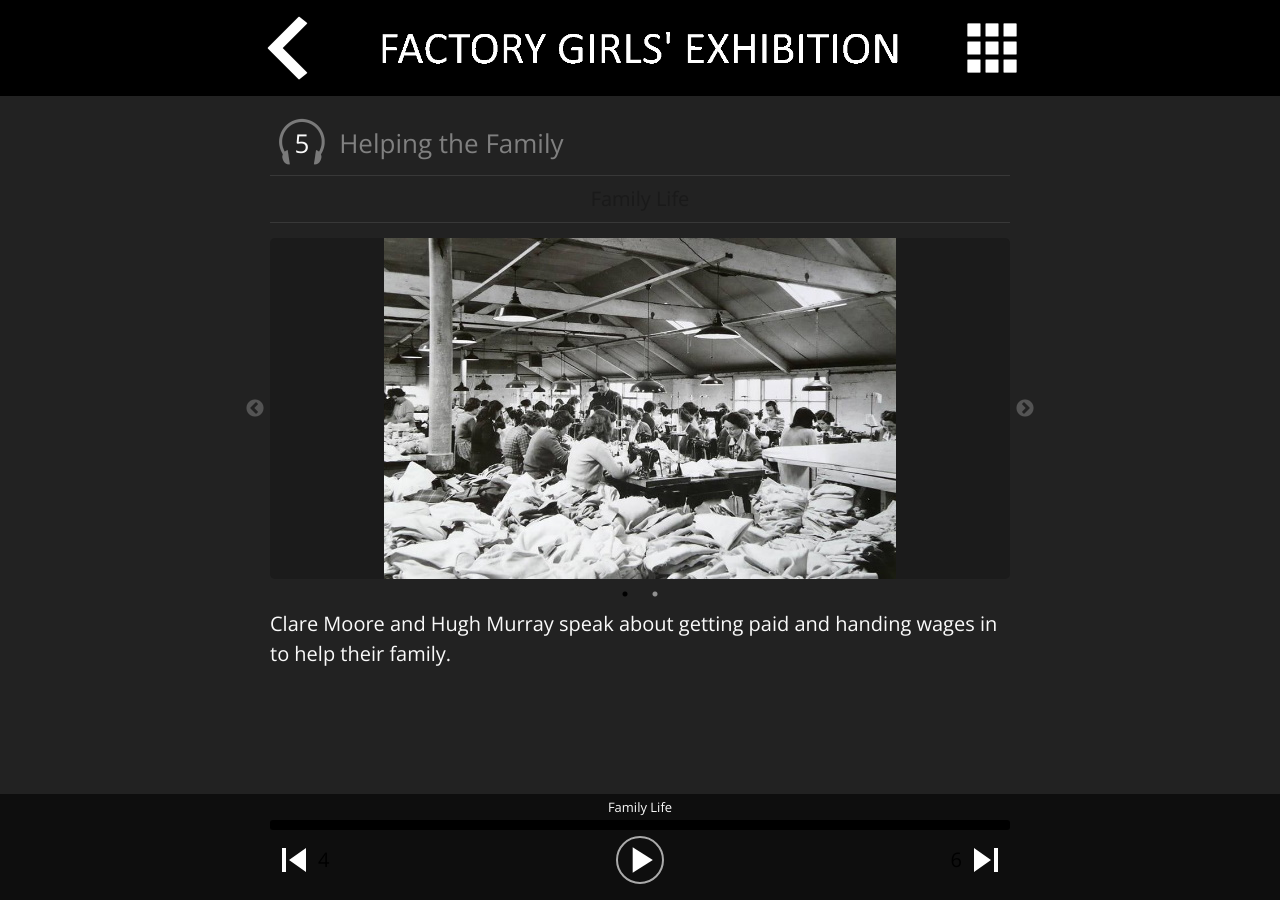
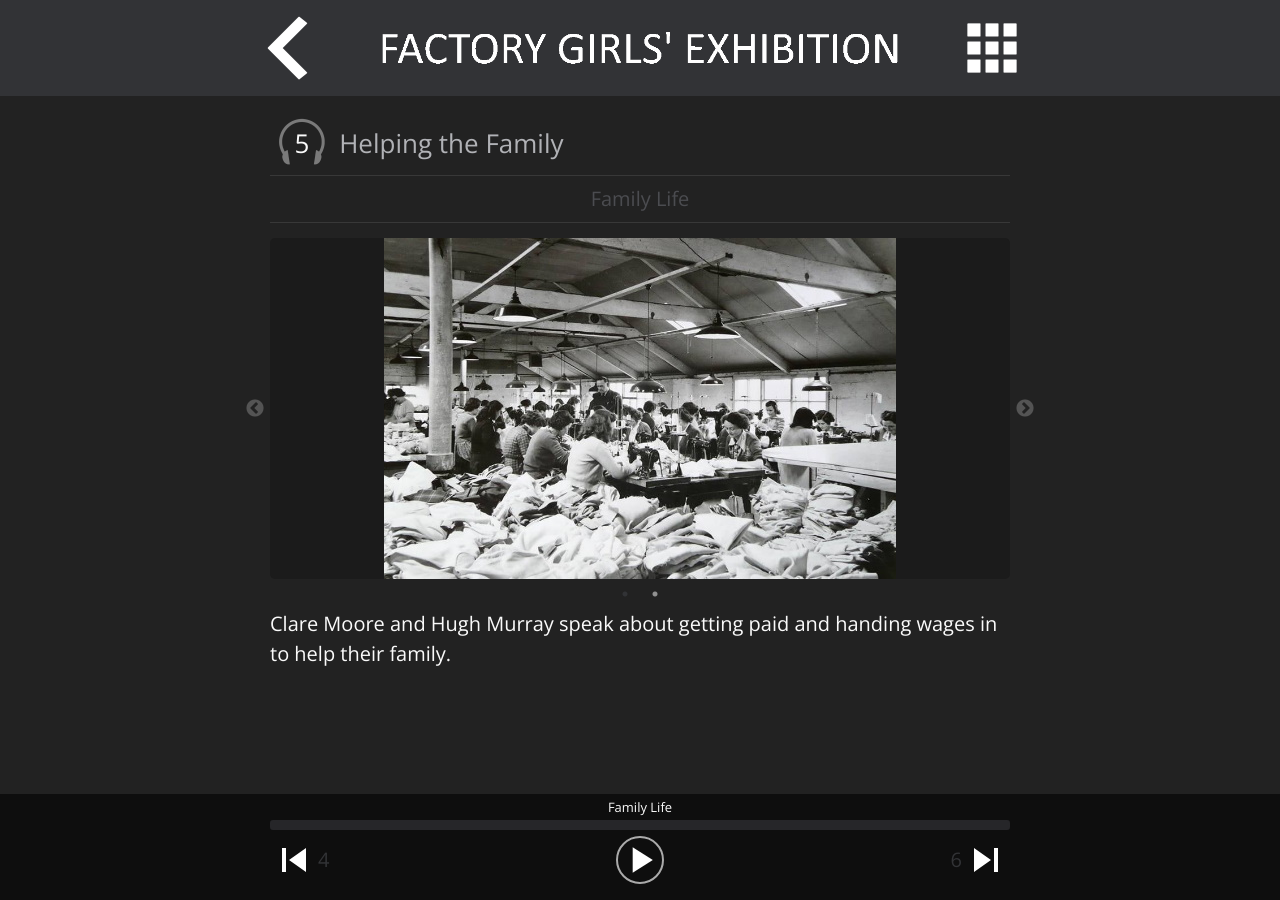
Before and after one commit to derrygirls/depot, a Jekyll site: the page built from stops/5.md, in a window 1280 px wide. Built offline with Jekyll 4.4.1, drawn with Linux system fonts in a browser that asks for light colours.

Commit message:
Updating CSS

```diff
--- a/assets/css/main.scss
+++ b/assets/css/main.scss
@@ -20,7 +20,7 @@
 $background-hr:		#383838;
 $background-color: 	#222222;
 $background-darker: #1B1B1B;
-$brand-color:	   	#000000;
+$brand-color:	   	#323336;
 $anchor-hover-color:	lighten($brand-color, 30%);
 
 $player-now-playing-size:   13px;
```
